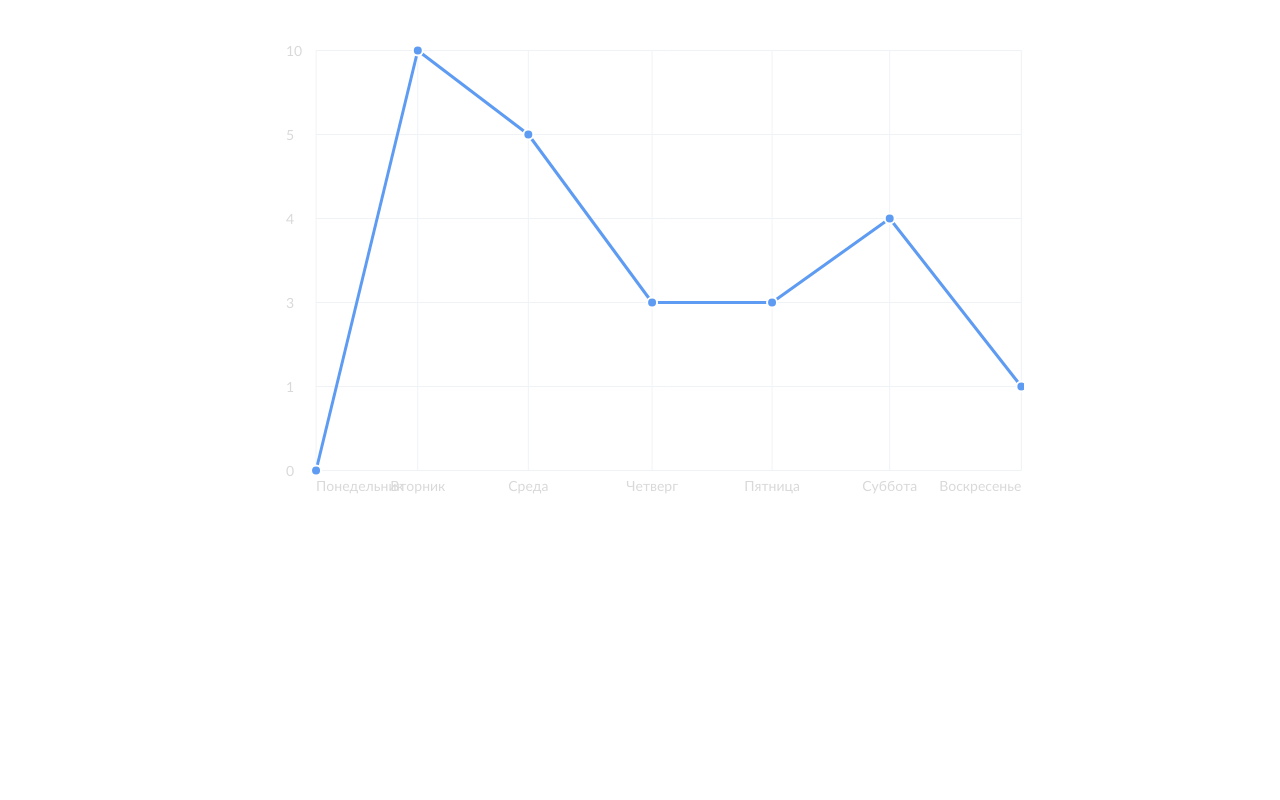
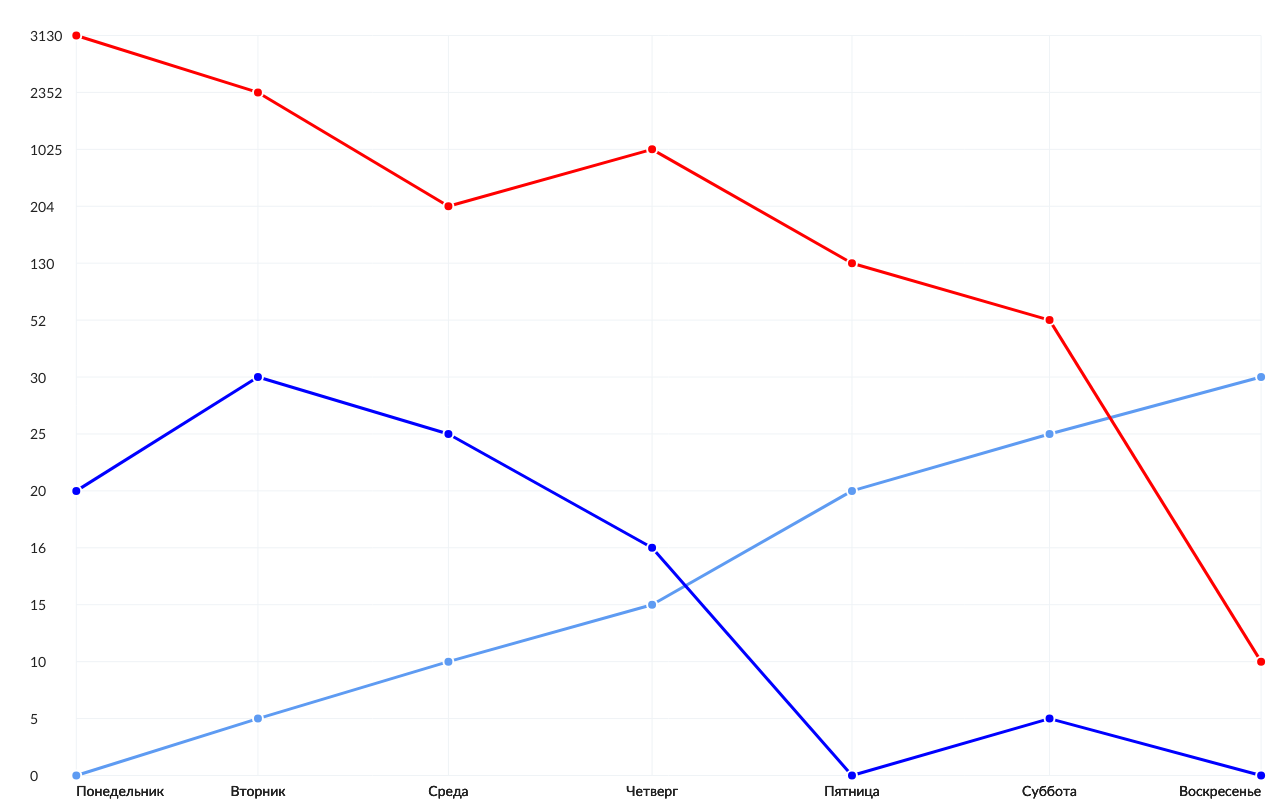
Before and after one commit to Alexandr-web/Licha, a plain HTML site: page index.html in a window 1280 px wide. Drawn offline with Linux system fonts and the light colour scheme.

Commit message:
добавил группы

```diff
--- a/index.css
+++ b/index.css
@@ -11,8 +11,7 @@
 }
 
 .canvas {
-  width: 60vw;
-  height: 60vh;
-  margin: 15px auto;
+  width: 100vw;
+  height: 100vh;
   display: block;
 }
--- a/index.html
+++ b/index.html
@@ -21,7 +21,7 @@
           color: "#EFF3F6",
           width: 1,
         },
-        color: "#D9D9D9",
+        color: "#222222",
         fontSize: 14,
       },
       axisX: {
@@ -29,7 +29,7 @@
           color: "#EFF3F6",
           width: 1,
         },
-        color: "#D9D9D9",
+        color: "#222222",
         fontSize: 14,
       },
       line: {
@@ -44,30 +44,56 @@
           width: 2,
         },
       },
-      data: [
-        { name: "Понедельник", value: 0, },
-        { name: "Вторник", value: 10, },
-        { name: "Среда", value: 5, },
-        { name: "Четверг", value: 3, },
-        { name: "Пятница", value: 3, },
-        { name: "Суббота", value: 4, },
-        { name: "Воскресенье", value: 1, },
-      ],
+      data: {
+        group1: {
+          data: [
+            { name: "Понедельник", value: 0, },
+            { name: "Вторник", value: 5, },
+            { name: "Среда", value: 10, },
+            { name: "Четверг", value: 15, },
+            { name: "Пятница", value: 20, },
+            { name: "Суббота", value: 25, },
+            { name: "Воскресенье", value: 30, },
+          ]
+        },
+        group2: {
+          line: {
+            color: "blue",
+          },
+          cap: {
+            radius: 5,
+            color: "blue",
+          },
+          data: [
+            { name: "Понедельник", value: 20, },
+            { name: "Вторник", value: 30, },
+            { name: "Среда", value: 25, },
+            { name: "Четверг", value: 16, },
+            { name: "Пятница", value: 0, },
+            { name: "Суббота", value: 5, },
+            { name: "Воскресенье", value: 0, },
+          ],
+        },
+        group3: {
+          line: {
+            color: "red",
+          },
+          cap: {
+            radius: 5,
+            color: "red",
+          },
+          data: [
+            { name: "Понедельник", value: 3130, },
+            { name: "Вторник", value: 2352, },
+            { name: "Среда", value: 204, },
+            { name: "Четверг", value: 1025, },
+            { name: "Пятница", value: 130, },
+            { name: "Суббота", value: 52, },
+            { name: "Воскресенье", value: 10, },
+          ],
+        },
+      },
     }).init();
-
-    // setInterval(() => {
-    //   if (myChart.data.length >= 10) {
-    //     myChart.data.splice(0, 1);
-    //   }
-
-    //   const num = +myChart.data[myChart.data.length - 1].name.match(/\d+$/);
-
-    //   myChart.data.push({
-    //     name: `Name ${num + 1}`,
-    //     value: Math.round(Math.random() * 1000),
-    //   });
-    //   myChart.update();
-    // }, 500);
   </script>
 </body>
 
--- a/index.js
+++ b/index.js
@@ -3,42 +3,46 @@
 class Chart {
   constructor({
     canvasSelector,
-    data,
     background = "black",
+    data = {},
     line = {},
     cap = {},
     axisY = { fontSize: 12, color: "white", },
     axisX = { fontSize: 12, color: "white", },
-    padding = { vertical: 30, horizontal: 30, },
   }) {
+    // Объект с данными абсциссы
+    this.axisX = axisX;
     // Объект с данными ординаты
-    this.axisX = axisX;
-    // Объект с данными абсциссы
     this.axisY = axisY;
     // Задний фон графика
     this.background = background;
-    // Объект с данными линии (цвет, ширина, ...)
+    // Объект с данными линии
     this.line = line;
-    // Объект с данными графика ({ name, value, })
+    // Объект с данными графика
     this.data = data;
-    // Объект с данными колпачка линии (цвет, радиус, ...)
+    // Объект с данными колпачка линии
     this.cap = cap;
     // HTML элемент canvas
     this.canvasElement = document.querySelector(canvasSelector);
     // Контекст элемента canvas
     this.ctx = this.canvasElement.getContext("2d");
-    // Содержит уникальные значения данных графика (0, 100, 200, ...)
+    // Содержит уникальные значения на оси ординат
     this.uniqueValues = [];
-    // Содержит данные абсциссы ({ name, x, y, width, height, value, })
+    // Содержит уникальные названия на оси абсцисс
+    this.uniqueNames = [];
+    // Содержит объекты данных абсциссы
     this.axisYData = [];
-    // Содержит данные ординаты ({ x, y, width, height, value, })
+    // Содержит объекты данных ординаты
     this.axisXData = [];
-    // Расстояние между горизонтальной линией и ординатой
+    // Расстояние между горизонтальной линией и графиком
     this.indentFromXAxisToGraph = 15;
     // Расстояние между осями
     this.distanceBetweenAxles = 15;
-    // Внутренние отступы графика (vertical, horizontal)
-    this.padding = padding;
+    // Внутренние отступы графика
+    this.padding = {
+      vertical: 30,
+      horizontal: 30,
+    };
   }
 
   // Устанавливает размеры элементу canvas
@@ -49,12 +53,20 @@ class Chart {
     this.canvasElement.height = offsetHeight;
   }
 
-  /**
-   * Записывает уникальные значения данных графика
-   * и сортирует их от большего к меньшему
-   */
+  // Записывает уникальные данные осей графика
   _setUniqueValues() {
-    this.uniqueValues = [...new Set(this.data.map(({ value, }) => value))].sort((val1, val2) => val2 - val1);
+    const values = [];
+    const names = [];
+
+    for (let group in this.data) {
+      const groupData = this.data[group].data;
+
+      names.push(...groupData.map(({ name, }) => name));
+      values.push(...groupData.map(({ value, }) => value));
+    }
+
+    this.uniqueValues = [...new Set(values)].sort((val1, val2) => val2 - val1);
+    this.uniqueNames = [...new Set(names)];
   }
 
   /**
@@ -87,12 +99,13 @@ class Chart {
       this.ctx.fontKerning = "none";
       this.ctx.fillStyle = this.axisY.color;
 
-      const text = this.ctx.measureText(value);
-      const y = step * index + text.actualBoundingBoxAscent + this.padding.vertical;
+      const text = this.ctx.measureText(value); // Здесь хранятся данные о текущем тексте
+      const y = (step * index) + (text.actualBoundingBoxAscent + this.padding.vertical);
       const x = this.padding.horizontal;
 
+      // Добавляем элемент оси ординат в массив
       this.axisYData.push({
-        y: y - text.actualBoundingBoxAscent / 2,
+        y: y - text.actualBoundingBoxAscent / 2, // Ставим по середине
         x,
         width: text.width,
         height: text.actualBoundingBoxAscent,
@@ -114,21 +127,46 @@ class Chart {
     return axisYItem.width;
   }
 
+  /**
+   * Возвращает самую длинную группу (учитываются названия)
+   * @returns {array} масси (группа)
+   */
+  _getMaxGroup() {
+    let maxGroup = [];
+
+    for (let group in this.data) {
+      if (this.data[group].data.length > maxGroup.length) {
+        maxGroup = this.data[group].data;
+      }
+    }
+
+    return maxGroup;
+  }
+
   // Устанавливает абсциссу
   _setXAxis() {
     // Размеры холста с учетом внутренних отступов
-    const canvasWidth = this._getCanvasSizes().width - this.padding.horizontal * 2;
+    const canvasWidth = this._getCanvasSizes().width - (this.padding.horizontal * 2 + this._getMaxTextWidthAtYAxis());
     const canvasHeight = this._getCanvasSizes().height - this.padding.vertical;
+
+    this.uniqueNames.map((name) => {
+      for (let group in this.data) {
+        const groupData = this.data[group].data;
+        const findGroupItem = groupData.find((groupItem) => groupItem.name === name);
+        const findGroupIndex = groupData.findIndex((groupItem) => groupItem.name === name);
+
+        if (findGroupItem) {
           // Шаг, с которым рисуем текст по оси абсцисс
-    const step = canvasWidth / (this.data.length - 1);
+          const step = canvasWidth / (this._getMaxGroup().length - 1);
+          const { name, value, } = findGroupItem;
 
-    this.data.map(({ name, value, }, index) => {
           this.ctx.font = `${this.axisX.fontSize}px Calibri`;
           this.ctx.fontKerning = "none";
           this.ctx.fillStyle = this.axisX.color;
 
-      const text = this.ctx.measureText(name);
-      const x = step * index + text.width / 2 + this._getMaxTextWidthAtYAxis();
+
+          const text = this.ctx.measureText(name); // Здесь хранятся данные о текущем тексте
+          const x = (step * findGroupIndex) + (text.width / 2 + this._getMaxTextWidthAtYAxis());
           const y = canvasHeight + text.actualBoundingBoxAscent + this.indentFromXAxisToGraph;
 
           // Рисуем текст
@@ -139,17 +177,24 @@ class Chart {
             width: text.width,
             height: text.actualBoundingBoxAscent,
             value,
+            group,
           });
 
-      switch (index) {
+          // Определяем его расположение на графике в зависимости от индекса
+          switch (findGroupIndex) {
             case 0:
+              // С правой стороны
               this.ctx.fillText(name, x, y);
               break;
-        case this.data.length - 1:
+            case this._getMaxGroup().length - 1:
+              // С левой стороны
               this.ctx.fillText(name, x - text.width, y);
               break;
             default:
+              // По середине
               this.ctx.fillText(name, x - text.width / 2, y);
+          }
+        }
       }
     });
   }
@@ -176,7 +221,7 @@ class Chart {
   // Устанавливает вертикальные линии
   _setVerticalLines() {
     if (Object.keys(this.axisY.line || {}).length) {
-      this.data.map(({ name, }) => {
+      this._getMaxGroup().map(({ name, }) => {
         const findAxisXItem = this.axisXData.find((axisXDataItem) => axisXDataItem.name === name);
         const firstAxisYItem = this.axisYData[0];
         const lastAxisYItem = this.axisYData[this.axisYData.length - 1];
@@ -192,10 +237,16 @@ class Chart {
     }
   }
 
-  // Рисует основные линии графика
+  // Рисует график
   _setChart() {
-    this.data.map(({ value, name, }, index) => {
-      const nextDataItem = this.data[index + 1];
+    for (let group in this.data) {
+      const {
+        data: groupData,
+        line: groupLine = {},
+      } = this.data[group];
+
+      groupData.map(({ value, name, group, }, index) => {
+        const nextDataItem = groupData.find((groupDataItem, idx) => groupDataItem.group === group && idx > index);
         // Находим элемент из ординаты, подходящий по значению
         const findAxisYItem = this.axisYData.find((axisYItem) => axisYItem.value === value);
         // Находим элемент из абсциссы, подходящий по имени
@@ -203,12 +254,12 @@ class Chart {
 
         // Начало линии
         this.ctx.beginPath();
+        // Начало линии
         this.ctx.moveTo(findAxisXItem.x, findAxisYItem.y);
-      this.ctx.lineWidth = this.line.width;
-      this.ctx.strokeStyle = this.line.color;
+        this.ctx.lineWidth = groupLine.width || this.line.width;
+        this.ctx.strokeStyle = groupLine.color || this.line.color;
         this.ctx.lineJoin = "round";
 
-      // Направлением линию только тогда, когда есть следующий элемент
         if (nextDataItem) {
           // Находим следующий элемент из ординаты, подходящий по значению
           const findNextAxisYItem = this.axisYData.find((nextAxisYItem) => nextAxisYItem.value === nextDataItem.value);
@@ -223,19 +274,23 @@ class Chart {
         this.ctx.stroke();
       });
     }
+  }
 
   // Устанавливает колпачок на конец линии
   _setLinesCap() {
-    this.data.map(({ name, value, }) => {
+    for (let group in this.data) {
+      const { data: groupData, cap: groupCap = {}, } = this.data[group];
+
+      groupData.map(({ name, value, }) => {
         // Находим элемент из абсциссы, подходящий по имени
-      const findAxisXItem = this.axisXData.find((axisXItem) => axisXItem.name === name);
+        const findAxisXItem = this.axisXData.find((axisXItem) => axisXItem.name === name && axisXItem.group === group);
         // Находим элемент из ординаты, подходящий по значению
         const findAxisYItem = this.axisYData.find((axisYItem) => axisYItem.value === value);
 
         // Рисуем колпачок
         this.ctx.beginPath();
-      this.ctx.arc(findAxisXItem.x, findAxisYItem.y, this.cap.radius, Math.PI * 2, false);
-      this.ctx.fillStyle = this.cap.color;
+        this.ctx.arc(findAxisXItem.x, findAxisYItem.y, groupCap.radius || this.cap.radius, Math.PI * 2, false);
+        this.ctx.fillStyle = groupCap.color || this.cap.color;
         this.ctx.fill();
 
         // Установка обводки колпачка линии
@@ -245,6 +300,7 @@ class Chart {
           this.ctx.stroke();
         }
       });
+    }
   }
 
   // Перерисовывает график при изменении размеров окна
```
Also changed, not shown: example.jpg, readme.md, 1 other file. Lines whose indentation alone changed are shown as unchanged.
